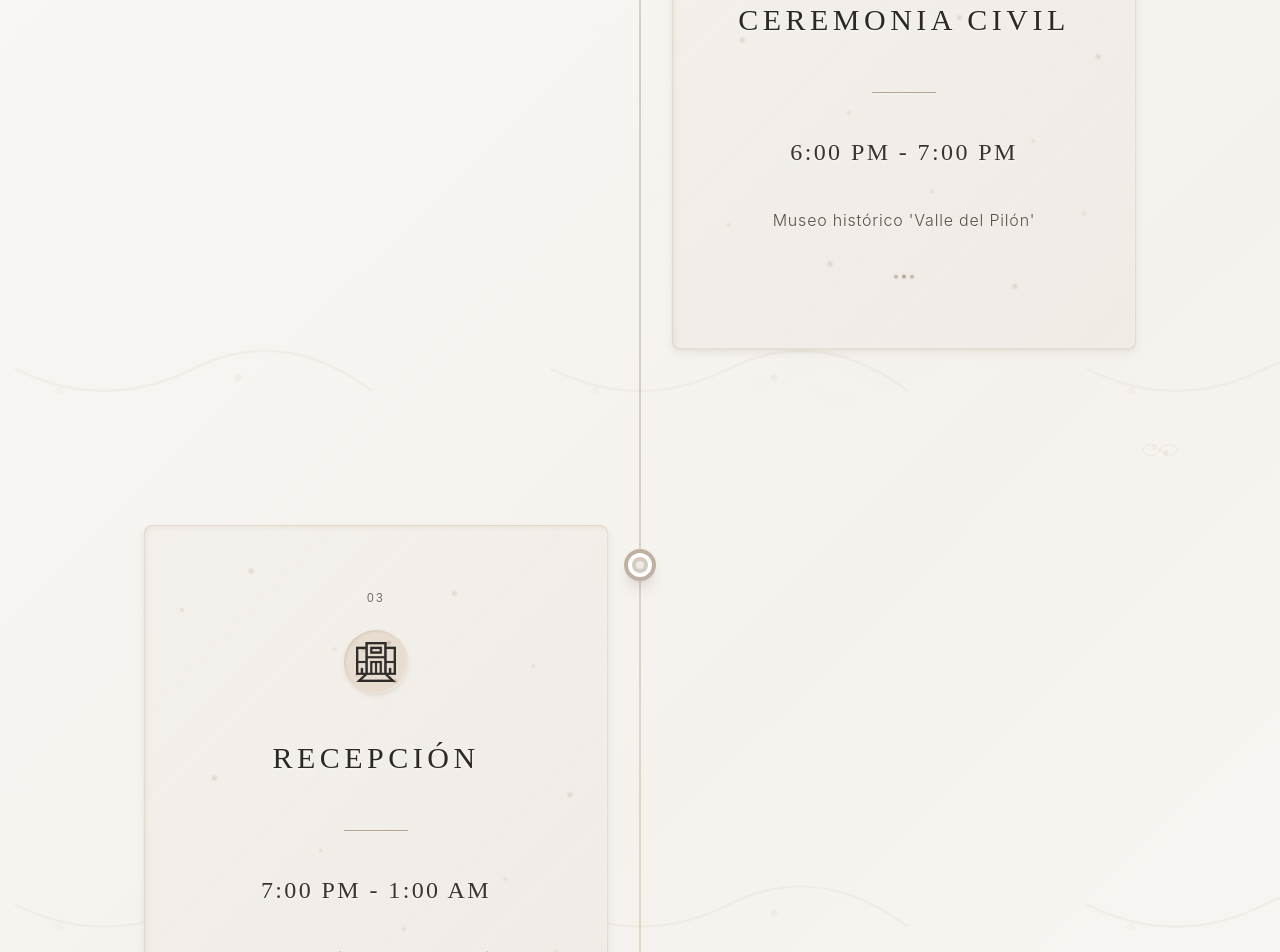
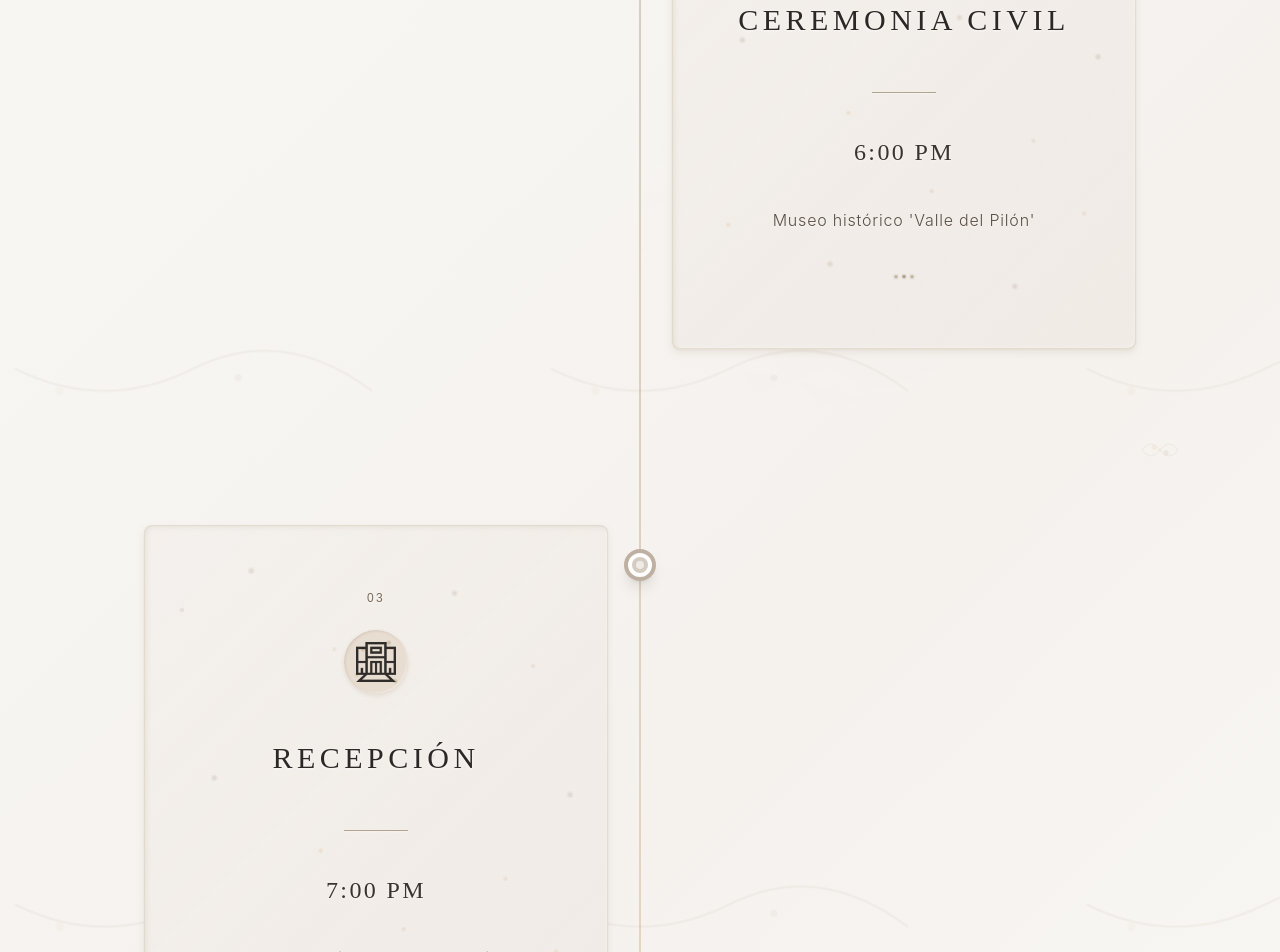
Before and after one commit to AlejoReyna/wedding_invitation, a Next.js app: page / in a window 1280 px wide. Shown: the part 4040-4992 px from the top of the page. Built offline with nearby package versions, Linux system fonts and the light colour scheme.

Commit message:
changes on hour

```diff
--- a/src/app/components/ItinerarySection.tsx
+++ b/src/app/components/ItinerarySection.tsx
@@ -32,14 +32,14 @@ export default function ItinerarySection() {
       location: "Iglesia 'Sagrado corazón de Jesús'"
     },
     {
-      time: "6:00 PM - 7:00 PM",
+      time: "6:00 PM",
       displayTime: "06:00",
       title: "Ceremonia Civil",
       description: "",
       location: "Museo histórico 'Valle del Pilón'"
     },
     {
-      time: "7:00 PM - 1:00 AM",
+      time: "7:00 PM ",
       displayTime: "07:00",
       title: "Recepción",
       description: "",
```
